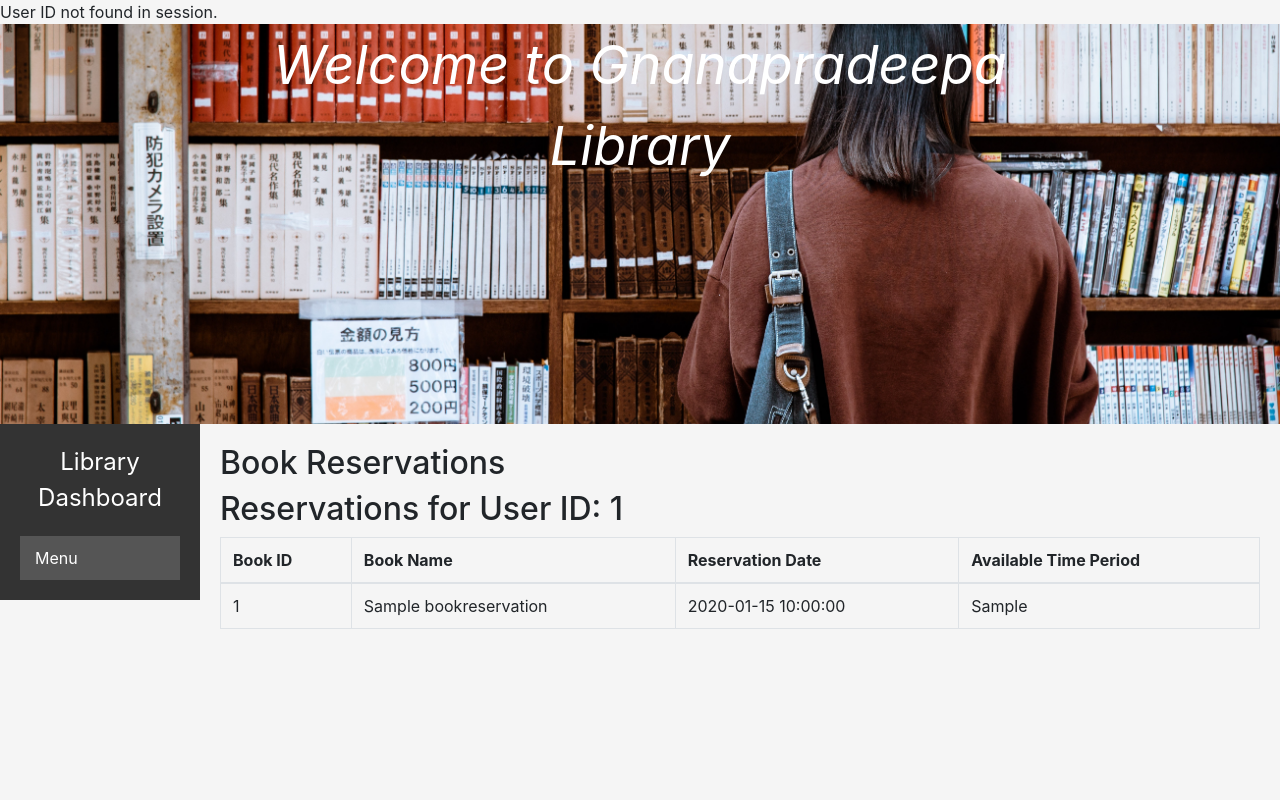
After one commit to ravinduiddamalgoda/LibrarySys, a PHP site: page /bookreservation.php in a window 1280 px wide. The commit adds this page. Run offline with PHP 8.4, Linux system fonts and the light colour scheme; tables that the repository leaves empty or names only in its code hold one stand-in row (values such as "Sample post").

Commit message:
static to dynmic

```diff
--- /dev/null
+++ b/bookreservation.php
@@ -0,0 +1,217 @@
+<?php
+$servername = "localhost";
+$username = "root";
+$password = "";
+$dbname = "bookdb";
+
+// Create connection
+$conn = new mysqli($servername, $username, $password, $dbname);
+
+// Check connection
+if ($conn->connect_error) {
+    die("Connection failed: " . $conn->connect_error);
+}
+
+// Start session
+session_start();
+
+// Check if user is logged in and retrieve their user ID from the session
+if (isset($_SESSION['user_id'])) {
+    $userId = $_SESSION['user_id'];
+} else {
+    echo "User ID not found in session.";
+}
+
+// Fetch user IDs from the database
+$sql_users = "SELECT DISTINCT userid FROM bookreservation"; // Assuming 'bookreservation' is the table name
+$result_users = $conn->query($sql_users);
+
+
+?>
+
+
+<!DOCTYPE html>
+<html lang="en">
+<head>
+    <meta charset="UTF-8">
+    <meta name="viewport" content="width=device-width, initial-scale=1.0">
+    <title>Book Report</title>
+    <!-- Include Bootstrap CSS -->
+    <link rel="stylesheet" href="https://maxcdn.bootstrapcdn.com/bootstrap/4.5.2/css/bootstrap.min.css">
+    <style>
+        /* Custom styles */
+        body {
+            background-color: #f5f5f5;
+        }
+
+        .header-image {
+            background-image: url('image/background.jpg'); /* Replace 'your-image-url.jpg' with your image URL */
+            background-size: cover;
+            background-position: center;
+            height: 400px; /* Adjust the height as needed */
+            display: flex;
+            filter: grayscale(90px);
+            justify-content: center;
+            align-items: top;
+            color: #ffffff;
+            text-align: center;
+            font-style: italic;
+        }
+
+        .welcome-text {
+            font-size: 54px;
+        }
+
+        .main-content {
+            display: flex;
+            flex-direction: row;
+        }
+
+        .sidebar {
+
+            height: 100%;
+            width: 200px;
+            background-color: #3b4140;
+            color: #fff;
+            padding-top: 20px;
+        }
+
+        .sidebar-heading {
+            font-size: 24px;
+            text-align: center;
+            margin-bottom: 20px;
+        }
+
+        .nav-link {
+            color: #fff;
+            padding: 10px;
+            text-align: center;
+        }
+
+        .nav-link:hover {
+            background-color: #f1f1f1;
+        }
+
+        .content {
+            flex: 1;
+            padding: 20px;
+        }
+
+       /* side bar */
+       .sidebar {
+    background-color: #333;
+    color: #fff;
+    padding: 20px;
+}
+
+.sidebar-heading {
+    font-size: 1.5rem;
+    margin-bottom: 20px;
+}
+
+.dropdown-btn {
+    background-color: #555;
+    color: #fff;
+    padding: 10px 15px;
+    border: none;
+    cursor: pointer;
+    width: 100%;
+    text-align: left;
+}
+
+.dropdown-content {
+    display: none;
+    position: absolute;
+    background-color: #444;
+    min-width: 160px;
+    z-index: 1;
+}
+
+.dropdown-content a {
+    color: #fff;
+    padding: 12px 16px;
+    text-decoration: none;
+    display: block;
+}
+
+.dropdown-content a:hover {
+    background-color: #666;
+}
+
+.dropdown:hover .dropdown-content {
+    display: block;
+}
+    </style>
+</head>
+<body>
+    <div class="header-image">
+        <div class="welcome-text">
+            Welcome to Gnanapradeepa <br> Library
+        </div>
+    </div>
+
+    <div class="main-content">
+        <nav class="sidebar">
+            <div class="sidebar-heading">Library Dashboard</div>
+            <div class="dropdown">
+                <button class="dropdown-btn">Menu</button>
+                <div class="dropdown-content">
+                    <a href="userprofile.html">User Profile</a>
+                    <a href="dashboard.php">Book Tab</a>
+                    <a href="bookreservation.php">Book Reservation</a>
+                    <a href="index.php">Log out</a>
+                </div>
+            </div>
+        </nav>
+
+        <div class="content">
+
+
+            <div class="reservation-table">
+                <h2>Book Reservations</h2>
+                <table class="table table-bordered">
+                    <thead>
+                        <tr>
+                            <th>Book ID</th>
+                            <th>Book Name</th>
+                            <th>Reservation Date</th>
+                            <th>Available Time Period</th>
+                        </tr>
+                    </thead>
+                    <tbody>
+                    <?php
+                      if ($result_users->num_rows > 0) {
+                        while ($row_user = $result_users->fetch_assoc()) {
+                            $user_id = $row_user['userid'];
+
+
+                            $sql_reservations = "SELECT * FROM bookreservation WHERE userid = '$user_id'";
+                            $result_reservations = $conn->query($sql_reservations);
+
+                            echo "<h2>Reservations for User ID: $user_id</h2>";
+
+                            while ($row_reservation = $result_reservations->fetch_assoc()) {
+                                echo "<tr>";
+                                echo "<td>" . $row_reservation["bookid"] . "</td>";
+                                echo "<td>" . $row_reservation["bookname"] . "</td>";
+                                echo "<td>" . $row_reservation["reservedate"] . "</td>";
+                                echo "<td>" . $row_reservation["availableperiod"] . "</td>";
+                                echo "</tr>";
+                            }
+                            echo "</table>";
+                        }
+                    } else {
+                        echo "No users found.";
+                    }
+                    $conn->close();
+                        ?>
+                    </tbody>
+                </table>
+            </div>
+
+</div>
+
+        </div>
+    </div>
+</body>
+</html>
--- a/dashboard.php
+++ b/dashboard.php
@@ -229,7 +229,7 @@ $rows = mysqli_query($conn, $query);
                 <div class="dropdown-content">
                     <a href="userprofile.html">User Profile</a>
                     <a href="dashboard.php">Book Tab</a>
-                    <a href="bookreservation.html">Book Reservation</a>
+                    <a href="bookreservation.php">Book Reservation</a>
                     <a href="index.php">Log out</a>
                 </div>
             </div>
--- a/userprofile.html
+++ b/userprofile.html
@@ -109,7 +109,7 @@
                 <div class="dropdown-content">
                     <a href="userprofile.html">User Profile</a>
                     <a href="dashboard.php">Book Tab</a>
-                    <a href="bookreservation.html">Book Reservation</a>
+                    <a href="bookreservation.php">Book Reservation</a>
                     <a href="index.php">Log out</a>
                 </div>
             </div>
```
Also changed, not shown: bookreservation.html (deleted, +0 -170 lines).
